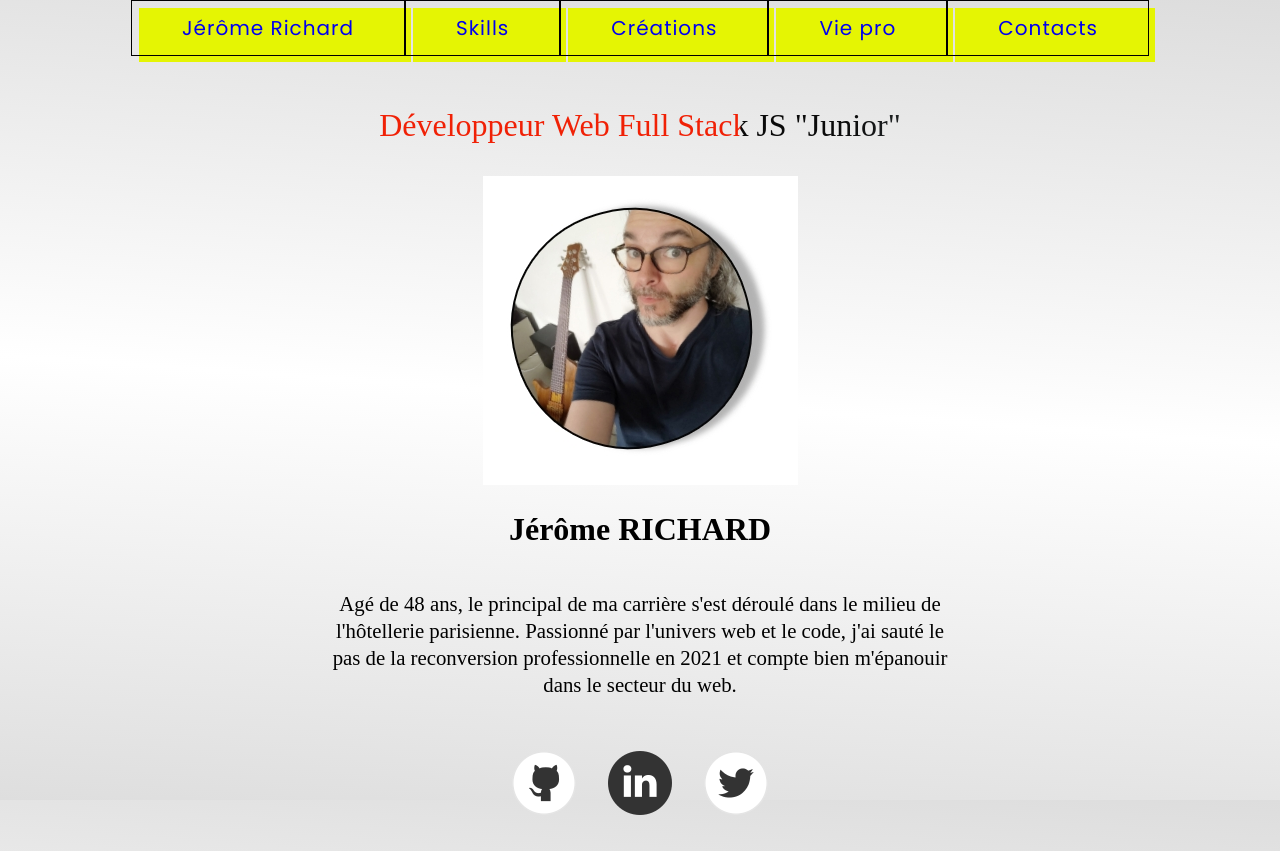
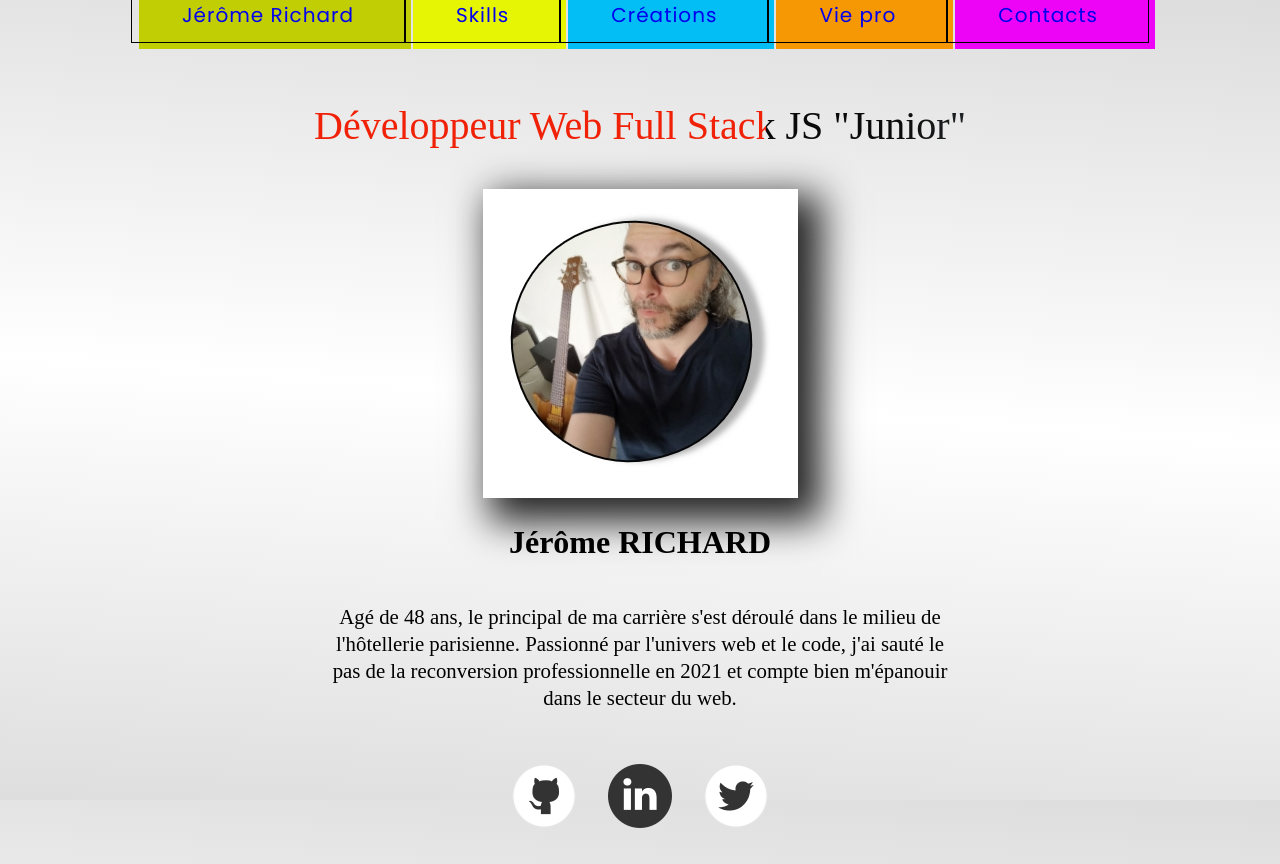
Before and after one commit to Jerrylejer/Portfolio-React, a React (Create React App) app: page / in a window 1280 px wide. Built offline with nearby package versions, Linux system fonts and the light colour scheme; a web font is replaced by a local one.

Commit message:
Changement des couleurs btn de navigation, ombre photo JR

```diff
--- a/src/components/Header/header.scss
+++ b/src/components/Header/header.scss
@@ -9,7 +9,7 @@
         p {
           color: #fff;
           font-family: 'shizuru';
-          font-size: 2em;
+          font-size: 2.5em;
           background: linear-gradient(to right,#0a0a0a 10%, #adc6d1 50%, #f02106 60%);
           background-size: auto auto;
           background-clip: border-box;
--- a/src/components/Nav/Nav.js
+++ b/src/components/Nav/Nav.js
@@ -6,19 +6,19 @@ const Nav = () => {
     return (
         <div className="navigation">
             <nav className="navigation-nav">
-                <NavLink className="navigation-nav-items" to="/">
+                <NavLink className="navigation-nav-items-1" to="/">
                 Jérôme Richard
                 </NavLink>
-                <NavLink className="navigation-nav-items" to="/Competences">
+                <NavLink className="navigation-nav-items-2" to="/Competences">
                 Skills
                 </NavLink>
-                <NavLink className="navigation-nav-items" to="/Creations">
+                <NavLink className="navigation-nav-items-3" to="/Creations">
                 Créations
                 </NavLink>
-                <NavLink className="navigation-nav-items" to="/ViePro">
+                <NavLink className="navigation-nav-items-4" to="/ViePro">
                 Vie pro
                 </NavLink>
-                <NavLink className="navigation-nav-items" to="/Contacts">
+                <NavLink className="navigation-nav-items-5" to="/Contacts">
                 Contacts
                 </NavLink>
             </nav>
--- a/src/components/Nav/nav.scss
+++ b/src/components/Nav/nav.scss
@@ -8,7 +8,7 @@
     padding: 2em;
     font-family: 'Poppins';
 
-    &-nav-items {
+    &-nav-items-1 {
         font-size: 20px;
         font-weight: 400;
         text-decoration: none;
@@ -22,7 +22,43 @@
         // background-color: rgba(0, 0, 0, 0);
       }
 
-      &-nav-items::after {
+      &-nav-items-1::after {
+        //* à identifier content
+        content: "";
+        background-color: #c0ce03;
+        width: 100%;
+        // On fait ressortir le texte en dessous
+        z-index: -1;
+        // Positionnement décalé du cadre couleur par rapport au cadre départ
+        position: absolute;
+        height: 100%;
+        top: 7px;
+        left: 7px;
+        // Petite transition pour l'ésthétique
+        transition: 0.2s;
+      }
+
+      &-nav-items-1:hover::after {
+        // L'animation se positionne pil poil sur le cadre en relative
+        top: 0px;
+        left: 0px;
+      }
+
+      &-nav-items-2 {
+        font-size: 20px;
+        font-weight: 400;
+        text-decoration: none;
+        letter-spacing: 1px;
+        padding: 13px 50px 13px;
+        //* à identifier outline
+        outline: 0;
+        border: 1px solid black;
+        cursor: pointer;
+        position: relative;
+        // background-color: rgba(0, 0, 0, 0);
+      }
+
+      &-nav-items-2::after {
         //* à identifier content
         content: "";
         background-color: #e5f503;
@@ -34,11 +70,119 @@
         height: 100%;
         top: 7px;
         left: 7px;
-        // Petite transiction pour l'ésthétique
+        // Petite transition pour l'ésthétique
         transition: 0.2s;
       }
 
-      &-nav-items:hover::after {
+      &-nav-items-2:hover::after {
+        // L'animation se positionne pil poil sur le cadre en relative
+        top: 0px;
+        left: 0px;
+      }
+
+      &-nav-items-3 {
+        font-size: 20px;
+        font-weight: 400;
+        text-decoration: none;
+        letter-spacing: 1px;
+        padding: 13px 50px 13px;
+        //* à identifier outline
+        outline: 0;
+        border: 1px solid black;
+        cursor: pointer;
+        position: relative;
+        // background-color: rgba(0, 0, 0, 0);
+      }
+
+      &-nav-items-3::after {
+        //* à identifier content
+        content: "";
+        background-color: #03bdf5;
+        width: 100%;
+        // On fait ressortir le texte en dessous
+        z-index: -1;
+        // Positionnement décalé du cadre couleur par rapport au cadre départ
+        position: absolute;
+        height: 100%;
+        top: 7px;
+        left: 7px;
+        // Petite transition pour l'ésthétique
+        transition: 0.2s;
+      }
+
+      &-nav-items-3:hover::after {
+        // L'animation se positionne pil poil sur le cadre en relative
+        top: 0px;
+        left: 0px;
+      }
+
+      &-nav-items-4 {
+        font-size: 20px;
+        font-weight: 400;
+        text-decoration: none;
+        letter-spacing: 1px;
+        padding: 13px 50px 13px;
+        //* à identifier outline
+        outline: 0;
+        border: 1px solid black;
+        cursor: pointer;
+        position: relative;
+        // background-color: rgba(0, 0, 0, 0);
+      }
+
+      &-nav-items-4::after {
+        //* à identifier content
+        content: "";
+        background-color: #f59803;
+        width: 100%;
+        // On fait ressortir le texte en dessous
+        z-index: -1;
+        // Positionnement décalé du cadre couleur par rapport au cadre départ
+        position: absolute;
+        height: 100%;
+        top: 7px;
+        left: 7px;
+        // Petite transition pour l'ésthétique
+        transition: 0.2s;
+      }
+
+      &-nav-items-4:hover::after {
+        // L'animation se positionne pil poil sur le cadre en relative
+        top: 0px;
+        left: 0px;
+      }
+
+      &-nav-items-5 {
+        font-size: 20px;
+        font-weight: 400;
+        text-decoration: none;
+        letter-spacing: 1px;
+        padding: 13px 50px 13px;
+        //* à identifier outline
+        outline: 0;
+        border: 1px solid black;
+        cursor: pointer;
+        position: relative;
+        // background-color: rgba(0, 0, 0, 0);
+      }
+
+      &-nav-items-5::after {
+        //* à identifier content
+        content: "";
+        background-color: #ed03f5;
+        width: 100%;
+        // On fait ressortir le texte en dessous
+        z-index: -1;
+        // Positionnement décalé du cadre couleur par rapport au cadre départ
+        position: absolute;
+        height: 100%;
+        top: 7px;
+        left: 7px;
+        // Petite transition pour l'ésthétique
+        transition: 0.2s;
+      }
+
+      &-nav-items-5:hover::after {
         // L'animation se positionne pil poil sur le cadre en relative
         top: 0px;
         left: 0px;
--- a/src/components/Photo/Photo.js
+++ b/src/components/Photo/Photo.js
@@ -1,11 +1,12 @@
 import React from 'react';
 import avatar from '../../assets/image/avatar.jpg';
+import './photo.scss';
 
 const Photo = () => {
     return (
         <div>
             <div>
-                <img src={avatar} alt="Jérôme" />
+                <img src={avatar} alt="Jérôme" className="moi"/>
             </div>
         </div>
     );
--- a/src/components/Photo/photo.scss
+++ b/src/components/Photo/photo.scss
@@ -0,0 +1,4 @@
+.moi {
+    -webkit-box-shadow: 15px 15px 36px 9px rgba(0,0,0,0.85);
+    box-shadow: 15px 15px 36px 9px rgba(0,0,0,0.85);
+}
--- a/styles/_vars.scss
+++ b/styles/_vars.scss
@@ -0,0 +1,2 @@
+
+$Yellow:#e5f503,
```
Also changed, not shown: src/assets/image/avatar.png (added).
